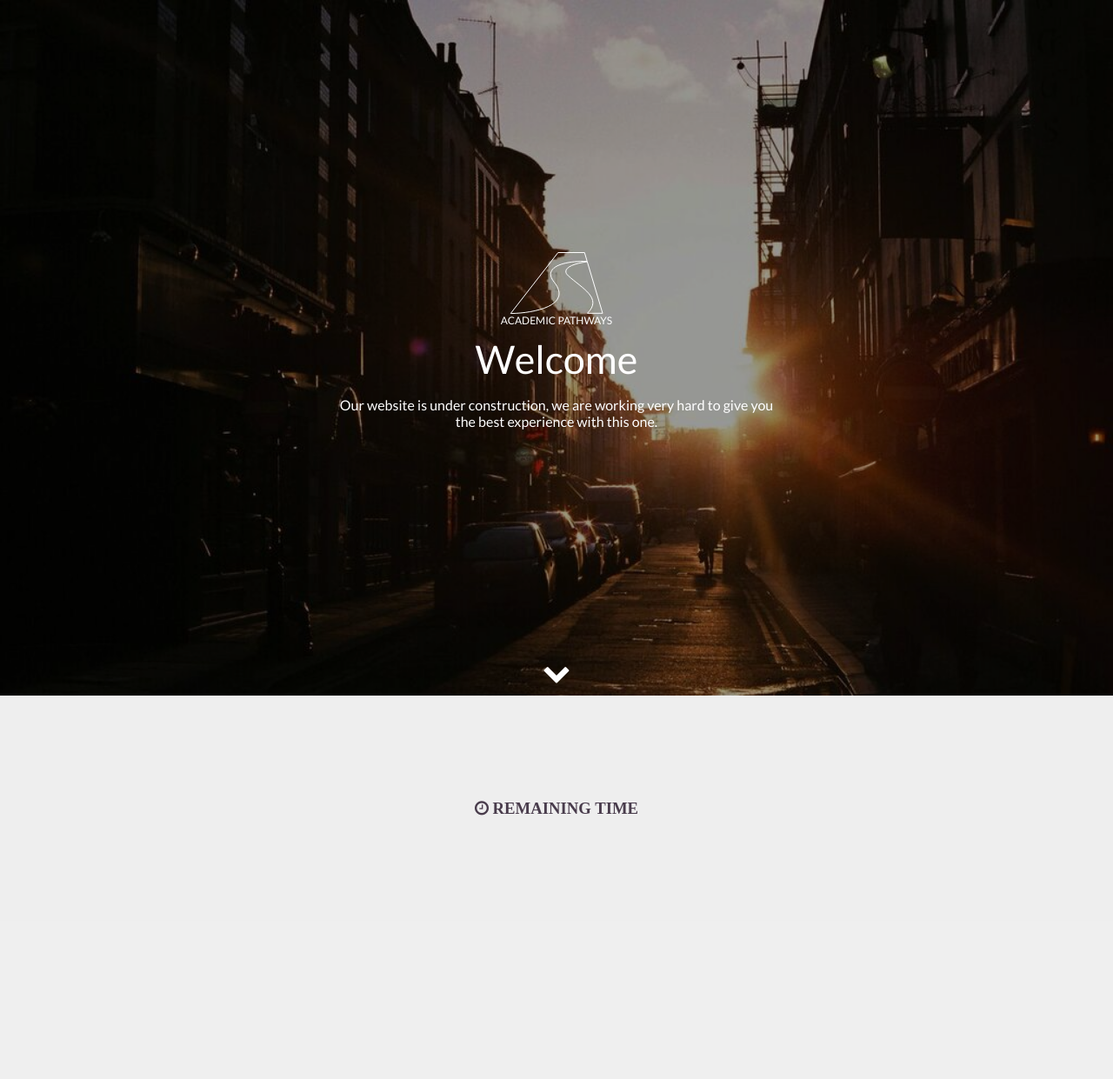
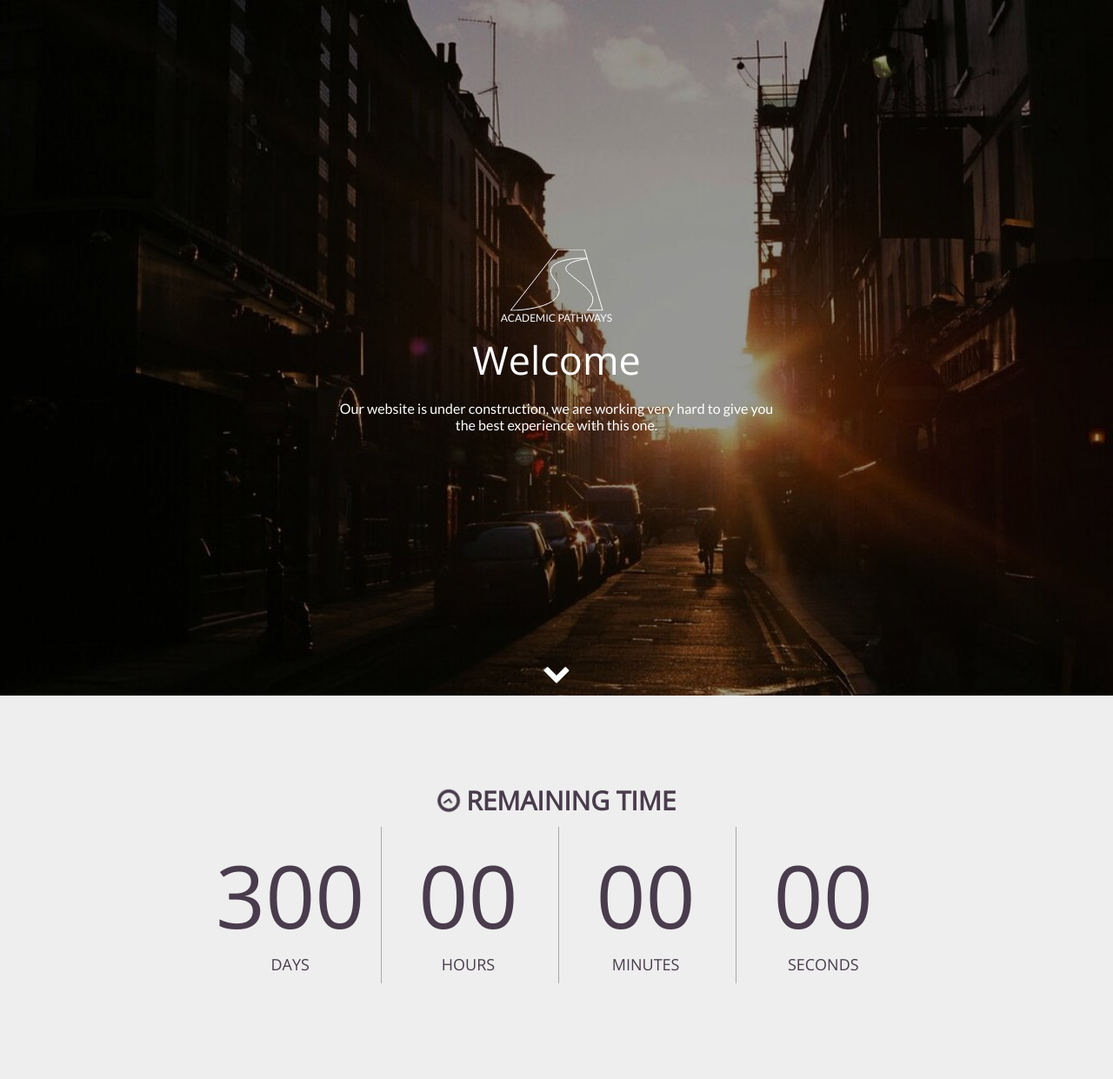
Before and after one commit to 404minds/academic-pathways, a PHP site: page / in a window 1280 px wide. Shown: the whole page at 87% size. Before the commit the page ends 938 px from the top, so only its background shows below. Run offline with PHP 8.4, Linux system fonts and the light colour scheme; some libraries are stand-ins or nearby versions.

Commit message:
create remaining time section

```diff
--- a/css/style.css
+++ b/css/style.css
@@ -4,6 +4,7 @@
 }
 
 body {
+	font-family: 'Open Sans', sans-serif;
 	margin: 0;
 	padding: 0;
 }
@@ -62,14 +63,11 @@ section {
 	font-size: 45px;
 	font-weight: 300;
 	margin: 0;
-	font-family: 'Lato', sans-serif;
-
 }
 
 .welcome-content h4 {
 	color: white;
 	font-size: 12px;
-	font-style: bold;
 	font-weight: 400;
 	font-family: 'Lato', sans-serif;
 	margin: 0;
@@ -103,3 +101,47 @@ section {
 	text-align: center;
 	text-transform: uppercase;
 }
+
+.section-time h3 {
+	margin: 0;
+	font-size: 30px;
+}
+
+@keyframes spin {
+	0% {
+		transform: rotate(0deg);
+	}
+
+	100% {
+		transform: rotate(360deg);
+	}
+}
+
+.section-time h3 i {
+	animation: spin 4s linear infinite;
+}
+
+
+.time-unit {
+	font-weight: 100;
+	width:200px;
+	text-align: center;
+	display: inline-block;
+	padding: 10px;
+	font-size: 100px;
+	color: #493c4c;
+}
+.time {
+	text-align: center;
+	width: 100%;
+	margin: 10px 0;
+}
+
+.time span {
+	font-size: 18px;
+	color: #493c4c;
+}
+
+.time-unit + .time-unit {
+	border-left: 1px solid #a8a8a8;
+}
--- a/index.html
+++ b/index.html
@@ -4,7 +4,7 @@
 		<link type="text/css" rel="stylesheet" href="css/style.css"/>
 		<link href='https://fonts.googleapis.com/css?family=Lato' rel='stylesheet' type='text/css'>
 		<link rel="stylesheet" href="https://maxcdn.bootstrapcdn.com/font-awesome/4.5.0/css/font-awesome.min.css">
-
+		<link href='https://fonts.googleapis.com/css?family=Open+Sans' rel='stylesheet' type='text/css'>
 	</head>
 	<body>
 		<div class="main">
@@ -26,6 +26,12 @@
 
 			<section class="section-time">
 				<h3><i class="fa fa-clock-o"></i> Remaining time</h3>
+				<div class="time">
+					<div class="time-unit days"><div>300</div><span>Days</span></div>
+					<div class="time-unit hours"><div>00</div><span>hours</span></div>
+					<div class="time-unit minutes"><div>00</div><span>minutes</span></div>
+					<div class="time-unit seconds"><div>00</div><span>seconds</span></div>
+				</div>
 			</section>
 		</div>
 	</body>
```
